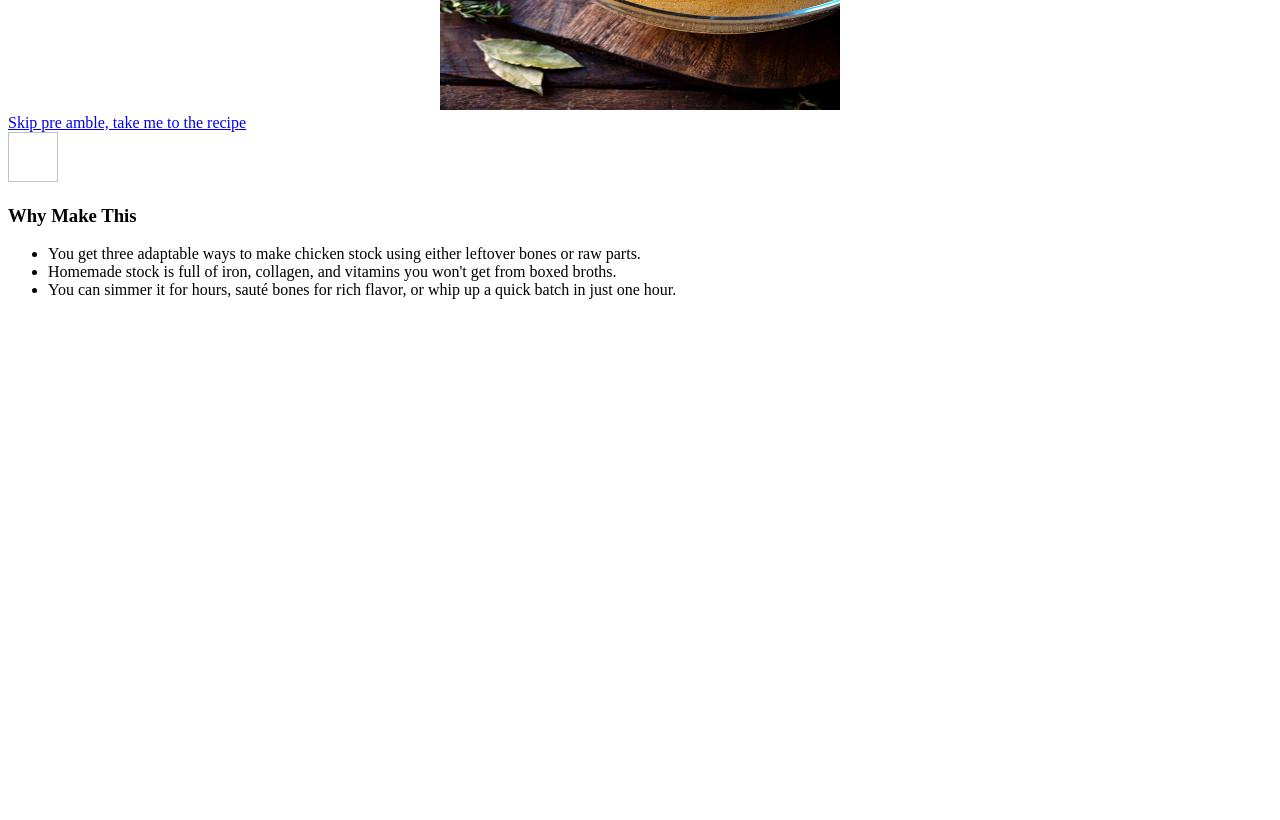
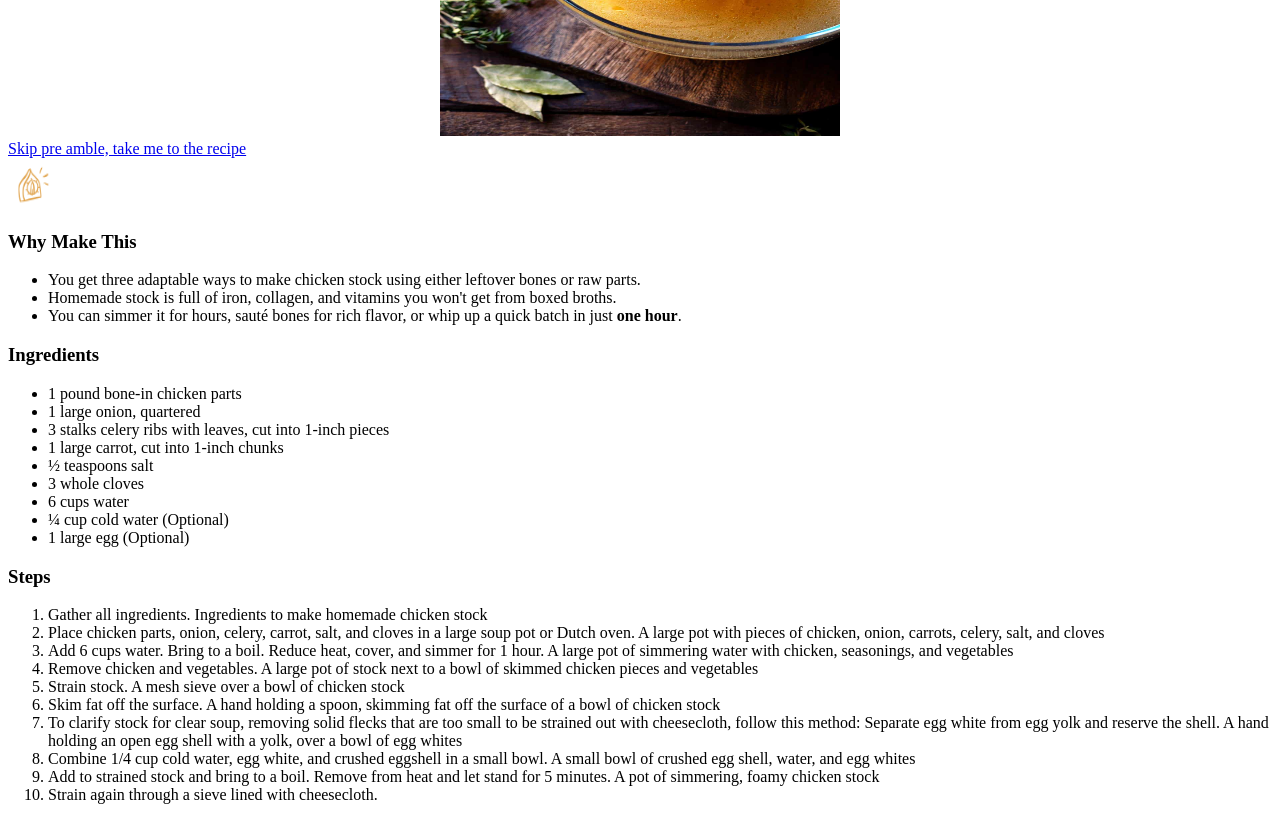
Before and after one commit to Cosmicowboy/Odin_Project, a plain HTML site: page Assignment_1/recipes/chicken_stock.html in a window 1280 px wide. Shown: the part 340-1160 px from the top of the page. Before the commit the page ends 800 px from the top, so only its background shows below. Drawn offline with Linux system fonts and the light colour scheme.

Commit message:
finished first recipe

```diff
--- a/Assignment_1/recipes/chicken_stock.html
+++ b/Assignment_1/recipes/chicken_stock.html
@@ -6,8 +6,9 @@
     <title>Chicken stock</title>
   </head>
   <body>
-    <p>Chicken Stock</p>
+    <a href="../index.html">Home</a>
     <center>
+      <p>Chicken Stock</p>
       <img
         src="../assets/images/Chicken-Stock_9.jpg"
         alt="chicken stock in glass bowl with laddle"
@@ -20,7 +21,7 @@
       >Skip pre amble, take me to the recipe</a
     >
     <div>
-      <img href="../assets/images/egg timer.png" height="50" width="50" />
+      <img src="../assets/images/egg timer.png" height="50" width="50" />
       <h3>Why Make This</h3>
       <ul>
         <li>
@@ -33,10 +34,65 @@
         </li>
         <li>
           You can simmer it for hours, sauté bones for rich flavor, or whip up a
-          quick batch in just one hour.
+          quick batch in just <b>one hour</b>.
         </li>
       </ul>
     </div>
-    <p id="recipe"></p>
+    <div>
+      <h3>Ingredients</h3>
+      <ul id="ingredients">
+        <li>1 pound bone-in chicken parts</li>
+        <li>1 large onion, quartered</li>
+        <li>3 stalks celery ribs with leaves, cut into 1-inch pieces</li>
+        <li>1 large carrot, cut into 1-inch chunks</li>
+        <li>½ teaspoons salt</li>
+        <li>3 whole cloves</li>
+        <li>6 cups water</li>
+        <li>¼ cup cold water (Optional)</li>
+        <li>1 large egg (Optional)</li>
+      </ul>
+    </div>
+    <div id="recipe">
+      <h3>Steps</h3>
+      <ol>
+        <li>
+          Gather all ingredients. Ingredients to make homemade chicken stock
+        </li>
+        <li>
+          Place chicken parts, onion, celery, carrot, salt, and cloves in a
+          large soup pot or Dutch oven. A large pot with pieces of chicken,
+          onion, carrots, celery, salt, and cloves
+        </li>
+        <li>
+          Add 6 cups water. Bring to a boil. Reduce heat, cover, and simmer for
+          1 hour. A large pot of simmering water with chicken, seasonings, and
+          vegetables
+        </li>
+        <li>
+          Remove chicken and vegetables. A large pot of stock next to a bowl of
+          skimmed chicken pieces and vegetables
+        </li>
+        <li>Strain stock. A mesh sieve over a bowl of chicken stock</li>
+        <li>
+          Skim fat off the surface. A hand holding a spoon, skimming fat off the
+          surface of a bowl of chicken stock
+        </li>
+        <li>
+          To clarify stock for clear soup, removing solid flecks that are too
+          small to be strained out with cheesecloth, follow this method:
+          Separate egg white from egg yolk and reserve the shell. A hand holding
+          an open egg shell with a yolk, over a bowl of egg whites
+        </li>
+        <li>
+          Combine 1/4 cup cold water, egg white, and crushed eggshell in a small
+          bowl. A small bowl of crushed egg shell, water, and egg whites
+        </li>
+        <li>
+          Add to strained stock and bring to a boil. Remove from heat and let
+          stand for 5 minutes. A pot of simmering, foamy chicken stock
+        </li>
+        <li>Strain again through a sieve lined with cheesecloth.</li>
+      </ol>
+    </div>
   </body>
 </html>
```
